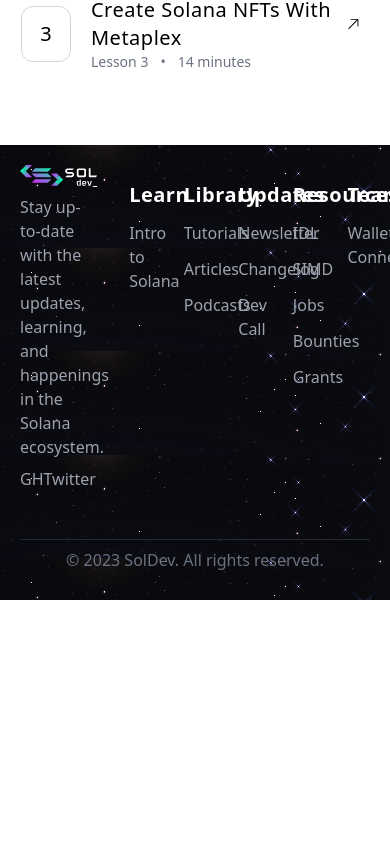
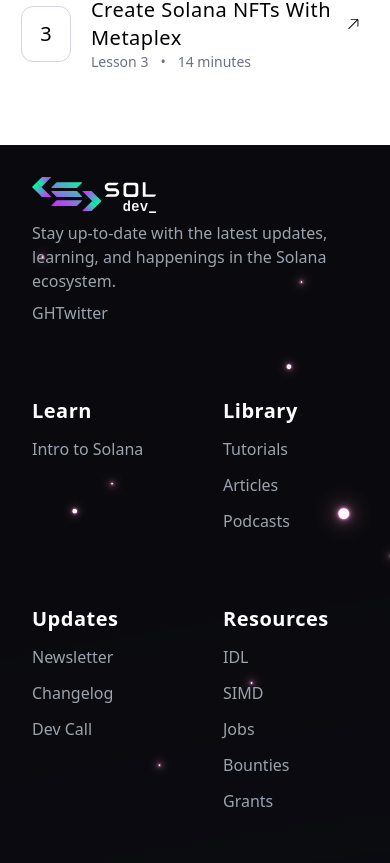
Before and after one commit to ironforge-cloud/soldev-ui, a Next.js app: page /course in a window 390 px wide. Shown: the part 1561-2424 px from the top of the page. Before the commit the page ends 2161 px from the top, so only its background shows below. Built offline with nearby package versions, Linux system fonts and the light colour scheme.

Commit message:
fix: basic responsiveness

```diff
--- a/src/styles/ContentCard.module.css
+++ b/src/styles/ContentCard.module.css
@@ -4,7 +4,9 @@
 */
 
 .container {
-  @apply grid grid-cols-4 gap-5;
+  @apply grid gap-5;
+  @apply md:grid-cols-4;
+  /* @apply p-5; */
 }
 
 .card {
@@ -15,7 +17,7 @@
   @apply relative;
   @apply overflow-hidden rounded-2xl;
   @apply mb-3;
-  @apply max-h-32;
+  @apply max-h-36 md:max-h-32;
 }
 .badge {
   @apply absolute right-2 bottom-2;
--- a/src/styles/ImageCTACard.module.css
+++ b/src/styles/ImageCTACard.module.css
@@ -3,7 +3,9 @@
 */
 
 .container {
-  @apply grid grid-cols-3 gap-5;
+  @apply grid gap-5;
+  @apply md:p-0 md:grid-cols-3;
+  @apply p-5;
 }
 
 .card {
--- a/src/styles/LargeCTACard.module.css
+++ b/src/styles/LargeCTACard.module.css
@@ -4,22 +4,21 @@
 
 .container {
   @apply bg-slate-100;
-  @apply py-10;
+  @apply px-5 py-10;
 }
 
 .inner {
   @apply overflow-hidden rounded-2xl;
   @apply mx-auto text-center;
-  @apply space-y-5 py-28;
+  @apply px-10 py-20 space-y-5 md:py-28;
   @apply text-white;
   @apply bg-gray-400;
 
-  @apply bg-left-bottom bg-no-repeat bg-cover;
-  @apply bg-star-sm;
+  @apply bg-black bg-no-repeat bg-cover bg-star-sm;
 }
 
 .inner h2 {
-  @apply text-6xl;
+  @apply text-4xl md:text-6xl;
 }
 
 .inner p {
--- a/src/styles/core/footer.module.css
+++ b/src/styles/core/footer.module.css
@@ -4,7 +4,7 @@
 
 .footer {
   @apply text-gray-400;
-  @apply bg-star-sm;
+  @apply bg-black bg-no-repeat bg-cover bg-star-sm;
   @apply mt-8;
 }
 
@@ -15,18 +15,20 @@
 }
 
 .inner {
-  @apply grid grid-cols-7 gap-8;
+  @apply grid grid-cols-2 p-8 gap-14;
+  @apply md:grid-cols-7 md:gap-8;
 }
 
 .metaArea {
-  @apply col-span-2 space-y-2;
+  @apply space-y-2;
+  @apply col-span-full md:col-span-2;
 }
 
 /*
     Styles for the link listing sections
 */
 .linkArea {
-  @apply space-y-3;
+  @apply col-span-1 space-y-3;
 }
 .linkArea h4 {
   @apply text-xl;
--- a/src/styles/core/header.module.css
+++ b/src/styles/core/header.module.css
@@ -4,7 +4,7 @@
 
 .header {
   @apply text-gray-400;
-  @apply bg-star-sm;
+  @apply bg-black bg-no-repeat bg-cover bg-star-sm;
 }
 .withHero {
   @apply absolute w-full;
```
